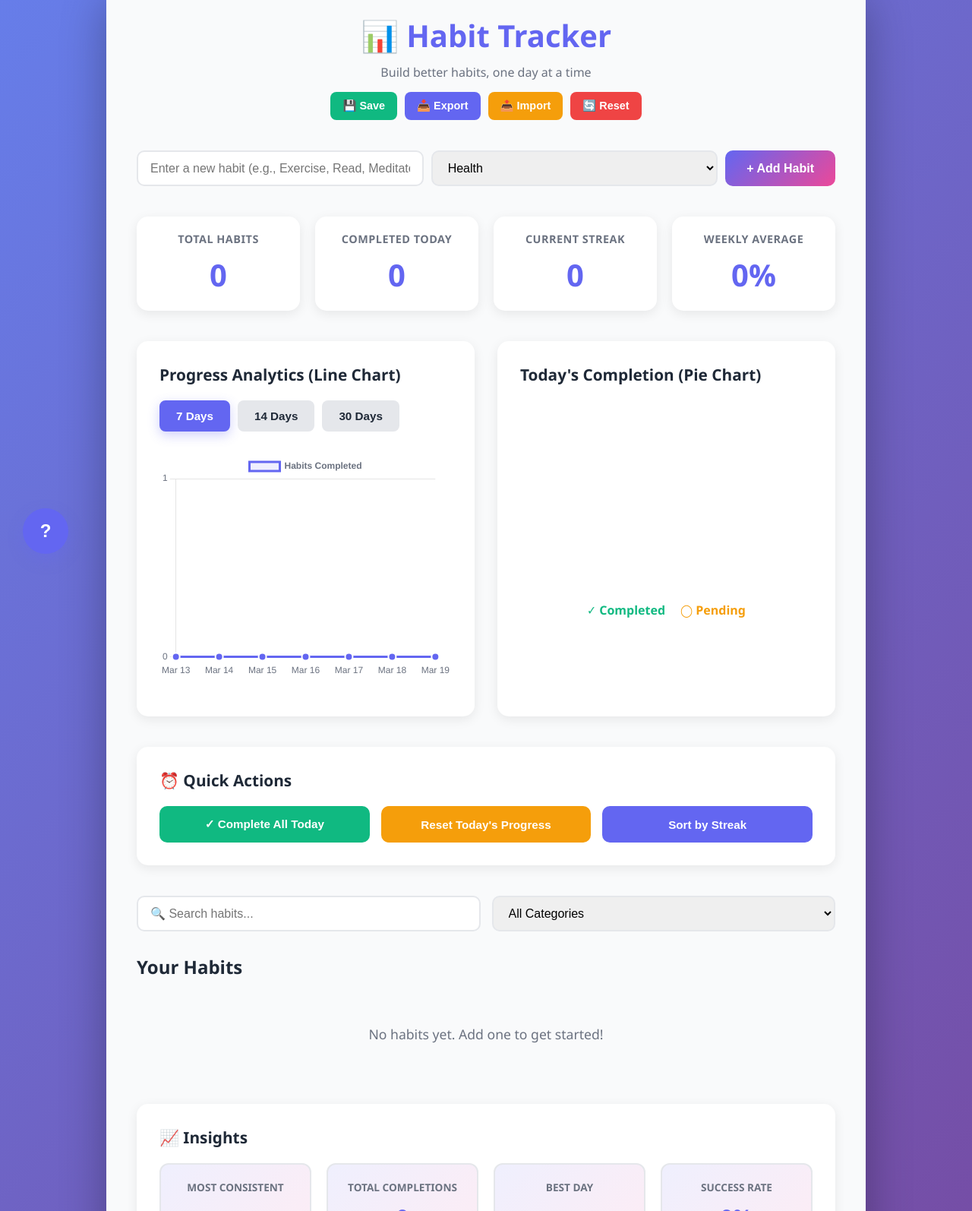
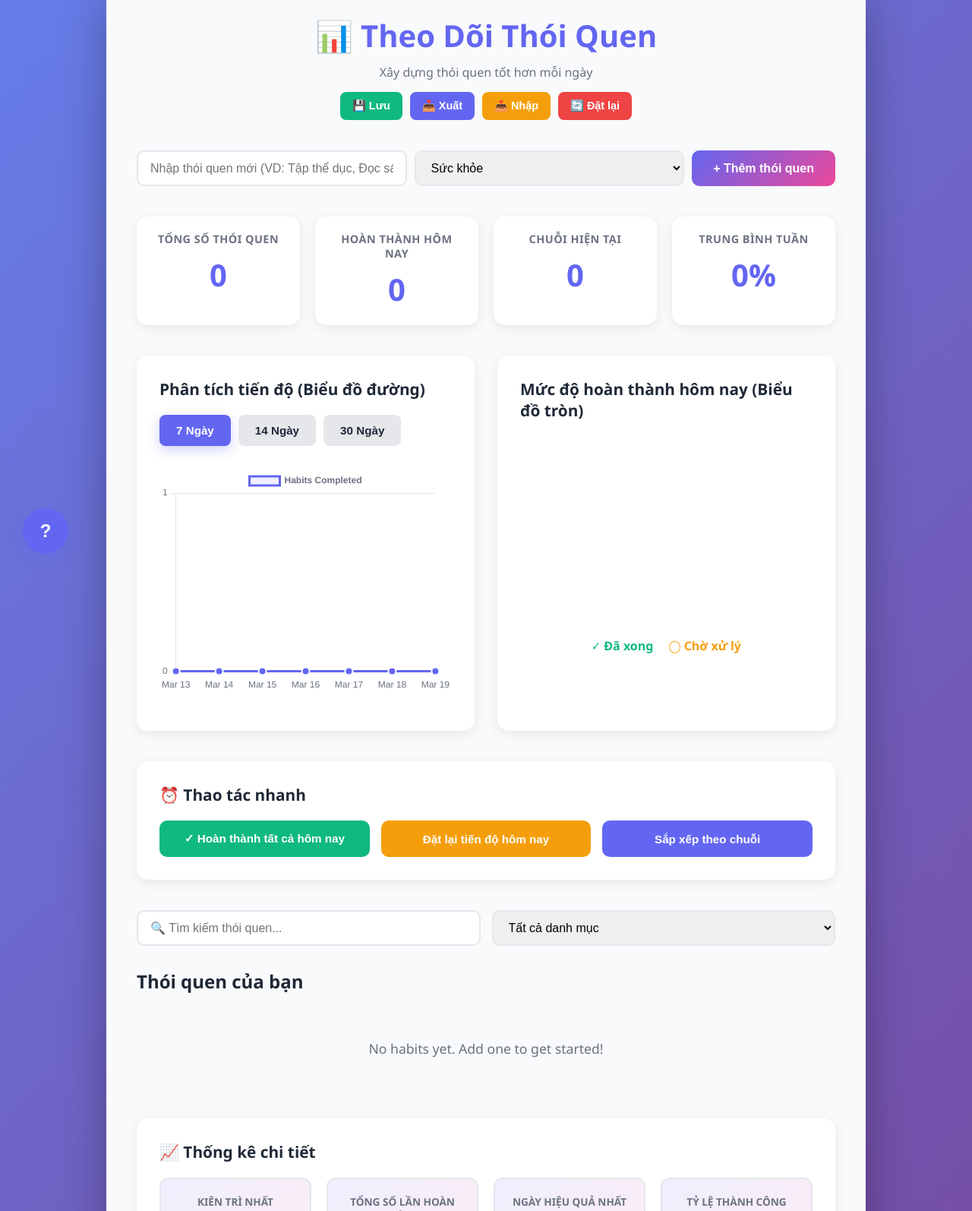
Before and after one commit to diann2308/HabitTracker, a plain HTML site: page Index.html in a window 1280 px wide. Shown: the part 41-1635 px from the top of the page at 76% size. Drawn offline with nearby package versions, Linux system fonts and the light colour scheme.

Commit message:
Add files via upload

```diff
--- a/Index.html
+++ b/Index.html
@@ -1,22 +1,22 @@
 <!DOCTYPE html>
-<html lang="en">
+<html lang="vi">
 <head>
     <meta charset="UTF-8">
     <meta name="viewport" content="width=device-width, initial-scale=1.0">
-    <title>Habit Tracker</title>
+    <title>Theo Dõi Thói Quen</title>
     <link rel="stylesheet" href="Habit_tracker.css">
     <script src="https://cdn.jsdelivr.net/npm/chart.js"></script>
 </head>
 <body>
     <div class="container">
         <header>
-            <h1>📊 Habit Tracker</h1>
-            <p class="subtitle">Build better habits, one day at a time</p>
+            <h1>📊 Theo Dõi Thói Quen</h1>
+            <p class="subtitle">Xây dựng thói quen tốt hơn mỗi ngày</p>
             <div class="header-actions">
-                <button id="saveBtn" class="save-btn" title="Save all changes">💾 Save</button>
-                <button id="exportBtn" class="export-btn" title="Export as JSON">📥 Export</button>
-                <button id="importBtn" class="import-btn" title="Import from JSON">📤 Import</button>
-                <button id="resetBtn" class="reset-btn" title="Reset all data">🔄 Reset</button>
+                <button id="saveBtn" class="save-btn" title="Lưu tất cả thay đổi">💾 Lưu</button>
+                <button id="exportBtn" class="export-btn" title="Xuất dữ liệu ra file JSON">📥 Xuất</button>
+                <button id="importBtn" class="import-btn" title="Nhập dữ liệu từ file JSON">📤 Nhập</button>
+                <button id="resetBtn" class="reset-btn" title="Xóa toàn bộ dữ liệu">🔄 Đặt lại</button>
                 <input type="file" id="fileInput" accept=".json" style="display: none;">
             </div>
         </header>
@@ -25,46 +25,45 @@
             <input
                 type="text"
                 id="habitInput"
-                placeholder="Enter a new habit (e.g., Exercise, Read, Meditate)"
+                placeholder="Nhập thói quen mới (VD: Tập thể dục, Đọc sách, Thiền)"
                 class="habit-input"
             >
             <select id="categorySelect" class="category-select">
-                <option value="health">Health</option>
-                <option value="learning">Learning</option>
-                <option value="productivity">Productivity</option>
-                <option value="wellness">Wellness</option>
-                <option value="other">Other</option>
+                <option value="health">Sức khỏe</option>
+                <option value="learning">Học tập</option>
+                <option value="productivity">Năng suất</option>
+                <option value="wellness">Tinh thần</option>
+                <option value="other">Khác</option>
             </select>
-            <button id="addBtn" class="add-btn">+ Add Habit</button>
+            <button id="addBtn" class="add-btn">+ Thêm thói quen</button>
         </div>
 
         <div class="stats-section">
             <div class="stat-card">
-                <h3>Total Habits</h3>
+                <h3>Tổng số thói quen</h3>
                 <p id="totalHabits" class="stat-number">0</p>
             </div>
             <div class="stat-card">
-                <h3>Completed Today</h3>
+                <h3>Hoàn thành hôm nay</h3>
                 <p id="completedToday" class="stat-number">0</p>
             </div>
             <div class="stat-card">
-                <h3>Current Streak</h3>
+                <h3>Chuỗi hiện tại</h3>
                 <p id="currentStreak" class="stat-number">0</p>
             </div>
             <div class="stat-card">
-                <h3>Weekly Average</h3>
+                <h3>Trung bình tuần</h3>
                 <p id="weeklyAverage" class="stat-number">0%</p>
             </div>
         </div>
 
-        <!-- Charts Section -->
         <div class="charts-container">
             <div class="chart-section">
-                <h2>Progress Analytics (Line Chart)</h2>
+                <h2>Phân tích tiến độ (Biểu đồ đường)</h2>
                 <div class="chart-controls">
-                    <button class="chart-btn active" data-range="7">7 Days</button>
-                    <button class="chart-btn" data-range="14">14 Days</button>
-                    <button class="chart-btn" data-range="30">30 Days</button>
+                    <button class="chart-btn active" data-range="7">7 Ngày</button>
+                    <button class="chart-btn" data-range="14">14 Ngày</button>
+                    <button class="chart-btn" data-range="30">30 Ngày</button>
                 </div>
                 <div class="chart-container">
                     <canvas id="progressChart"></canvas>
@@ -72,105 +71,99 @@
             </div>
 
             <div class="chart-section">
-                <h2>Today's Completion (Pie Chart)</h2>
+                <h2>Mức độ hoàn thành hôm nay (Biểu đồ tròn)</h2>
                 <div class="chart-container-pie">
                     <canvas id="completionChart"></canvas>
                 </div>
                 <div class="chart-legend">
-                    <span class="legend-item completed">✓ Completed</span>
-                    <span class="legend-item pending">◯ Pending</span>
+                    <span class="legend-item completed">✓ Đã xong</span>
+                    <span class="legend-item pending">◯ Chờ xử lý</span>
                 </div>
             </div>
         </div>
 
-        <!-- Reminders Section -->
         <div class="reminders-section">
-            <h2>⏰ Quick Actions</h2>
+            <h2>⏰ Thao tác nhanh</h2>
             <div class="quick-actions">
-                <button id="completeAllBtn" class="quick-action-btn primary">✓ Complete All Today</button>
-                <button id="resetTodayBtn" class="quick-action-btn secondary">Reset Today's Progress</button>
-                <button id="sortBtn" class="quick-action-btn tertiary">Sort by Streak</button>
+                <button id="completeAllBtn" class="quick-action-btn primary">✓ Hoàn thành tất cả hôm nay</button>
+                <button id="resetTodayBtn" class="quick-action-btn secondary">Đặt lại tiến độ hôm nay</button>
+                <button id="sortBtn" class="quick-action-btn tertiary">Sắp xếp theo chuỗi</button>
             </div>
         </div>
 
-        <!-- Search/Filter Section -->
         <div class="filter-section">
             <input
                 type="text"
                 id="searchInput"
-                placeholder="🔍 Search habits..."
+                placeholder="🔍 Tìm kiếm thói quen..."
                 class="search-input"
             >
             <select id="categoryFilter" class="category-filter">
-                <option value="all">All Categories</option>
-                <option value="health">Health</option>
-                <option value="learning">Learning</option>
-                <option value="productivity">Productivity</option>
-                <option value="wellness">Wellness</option>
-                <option value="other">Other</option>
+                <option value="all">Tất cả danh mục</option>
+                <option value="health">Sức khỏe</option>
+                <option value="learning">Học tập</option>
+                <option value="productivity">Năng suất</option>
+                <option value="wellness">Tinh thần</option>
+                <option value="other">Khác</option>
             </select>
         </div>
 
         <div class="habits-section">
-            <h2>Your Habits</h2>
+            <h2>Thói quen của bạn</h2>
             <div id="habitsList" class="habits-list">
-                <p class="empty-message">No habits yet. Add one to get started!</p>
+                <p class="empty-message">Chưa có thói quen nào. Hãy thêm một thói quen để bắt đầu!</p>
             </div>
         </div>
 
-        <!-- Statistics Section -->
         <div class="insights-section">
-            <h2>📈 Insights</h2>
+            <h2>📈 Thống kê chi tiết</h2>
             <div class="insights-grid">
                 <div class="insight-card">
-                    <h3>Most Consistent</h3>
+                    <h3>Kiên trì nhất</h3>
                     <p id="mostConsistent" class="insight-value">-</p>
                 </div>
                 <div class="insight-card">
-                    <h3>Total Completions</h3>
+                    <h3>Tổng số lần hoàn thành</h3>
                     <p id="totalCompletions" class="insight-value">0</p>
                 </div>
                 <div class="insight-card">
-                    <h3>Best Day</h3>
+                    <h3>Ngày hiệu quả nhất</h3>
                     <p id="bestDay" class="insight-value">-</p>
                 </div>
                 <div class="insight-card">
-                    <h3>Success Rate</h3>
+                    <h3>Tỷ lệ thành công</h3>
                     <p id="successRate" class="insight-value">0%</p>
                 </div>
             </div>
         </div>
     </div>
 
-    <!-- Notification Toast -->
     <div id="toast" class="toast"></div>
 
-    <!-- Floating Action Button -->
-    <button id="helpBtn" class="fab" title="Help">?</button>
+    <button id="helpBtn" class="fab" title="Trợ giúp">?</button>
 
-    <!-- Help Modal -->
     <div id="helpModal" class="modal">
         <div class="modal-content">
             <span class="close">&times;</span>
-            <h2>📖 How to Use Habit Tracker</h2>
+            <h2>📖 Cách sử dụng ứng dụng</h2>
             <div class="help-content">
-                <h3>Getting Started</h3>
-                <p>1. Enter a habit name and select a category</p>
-                <p>2. Click "+ Add Habit" to create it</p>
-                <p>3. Mark habits complete each day by clicking "Mark Done"</p>
+                <h3>Bắt đầu</h3>
+                <p>1. Nhập tên thói quen và chọn danh mục.</p>
+                <p>2. Bấm "+ Thêm thói quen" để tạo mới.</p>
+                <p>3. Đánh dấu hoàn thành mỗi ngày bằng cách bấm nút tương ứng trên thói quen đó.</p>
 
-                <h3>Features</h3>
-                <p><strong>Save:</strong> Manually save your data</p>
-                <p><strong>Export:</strong> Download your habits as backup</p>
-                <p><strong>Import:</strong> Restore from backup</p>
-                <p><strong>Analytics:</strong> View your progress with charts</p>
-                <p><strong>Search:</strong> Find habits quickly</p>
+                <h3>Các tính năng</h3>
+                <p><strong>Lưu:</strong> Lưu lại dữ liệu của bạn thủ công.</p>
+                <p><strong>Xuất:</strong> Tải file dữ liệu về máy để sao lưu.</p>
+                <p><strong>Nhập:</strong> Khôi phục dữ liệu từ bản sao lưu cũ.</p>
+                <p><strong>Phân tích:</strong> Xem biểu đồ tiến độ để đánh giá hiệu quả.</p>
+                <p><strong>Tìm kiếm:</strong> Tìm nhanh thói quen theo tên hoặc bộ lọc danh mục.</p>
 
-                <h3>Tips</h3>
-                <p>✓ Complete all habits to build momentum</p>
-                <p>✓ Keep your streak going every day</p>
-                <p>✓ Use categories to organize habits</p>
-                <p>✓ Export regularly for safety</p>
+                <h3>Mẹo hay</h3>
+                <p>✓ Hoàn thành tất cả thói quen để tạo động lực.</p>
+                <p>✓ Cố gắng duy trì chuỗi ngày liên tục.</p>
+                <p>✓ Sử dụng danh mục để quản lý cho gọn gàng.</p>
+                <p>✓ Thường xuyên "Xuất" dữ liệu ra file để tránh mất mát.</p>
             </div>
         </div>
     </div>
```
